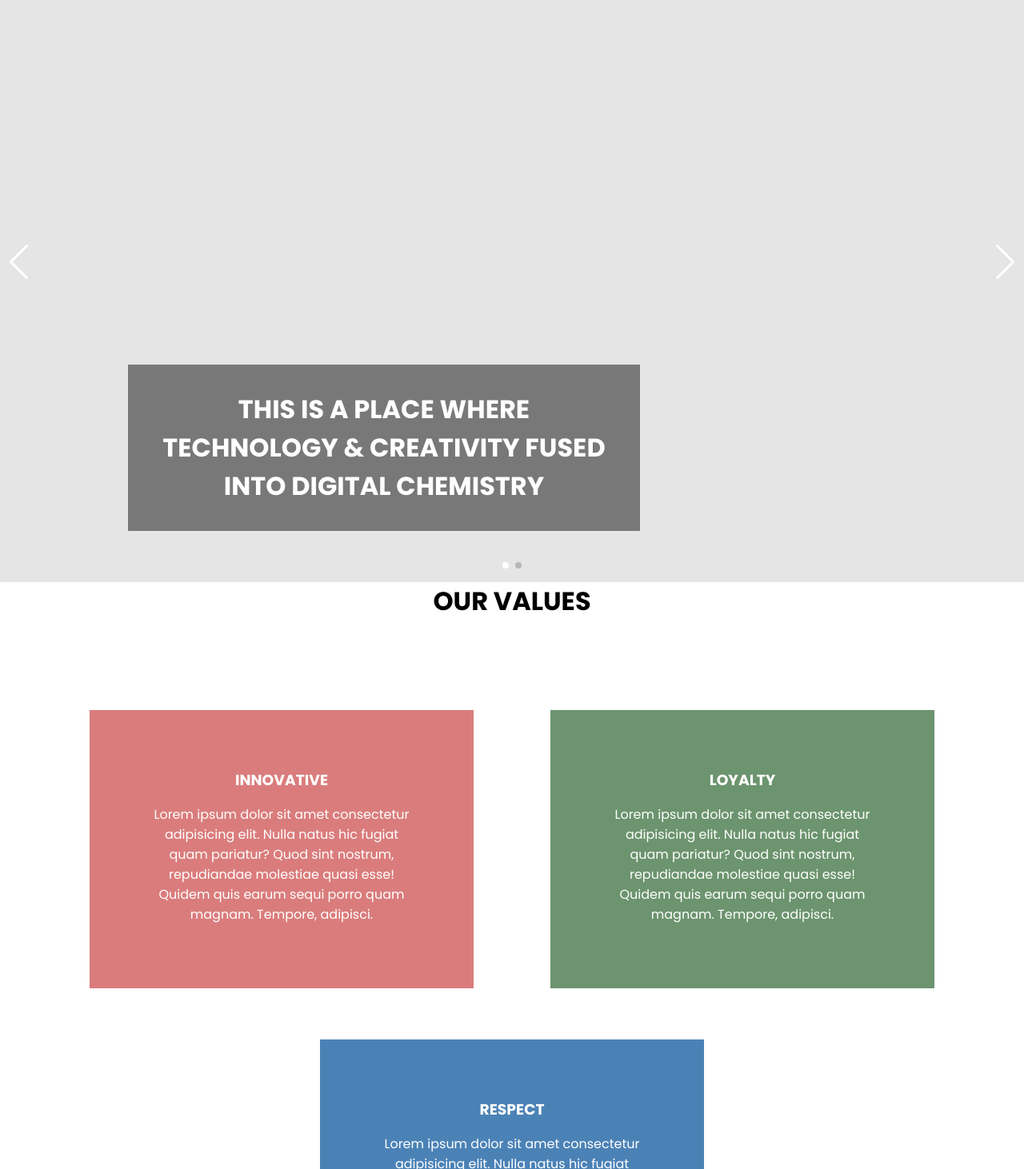
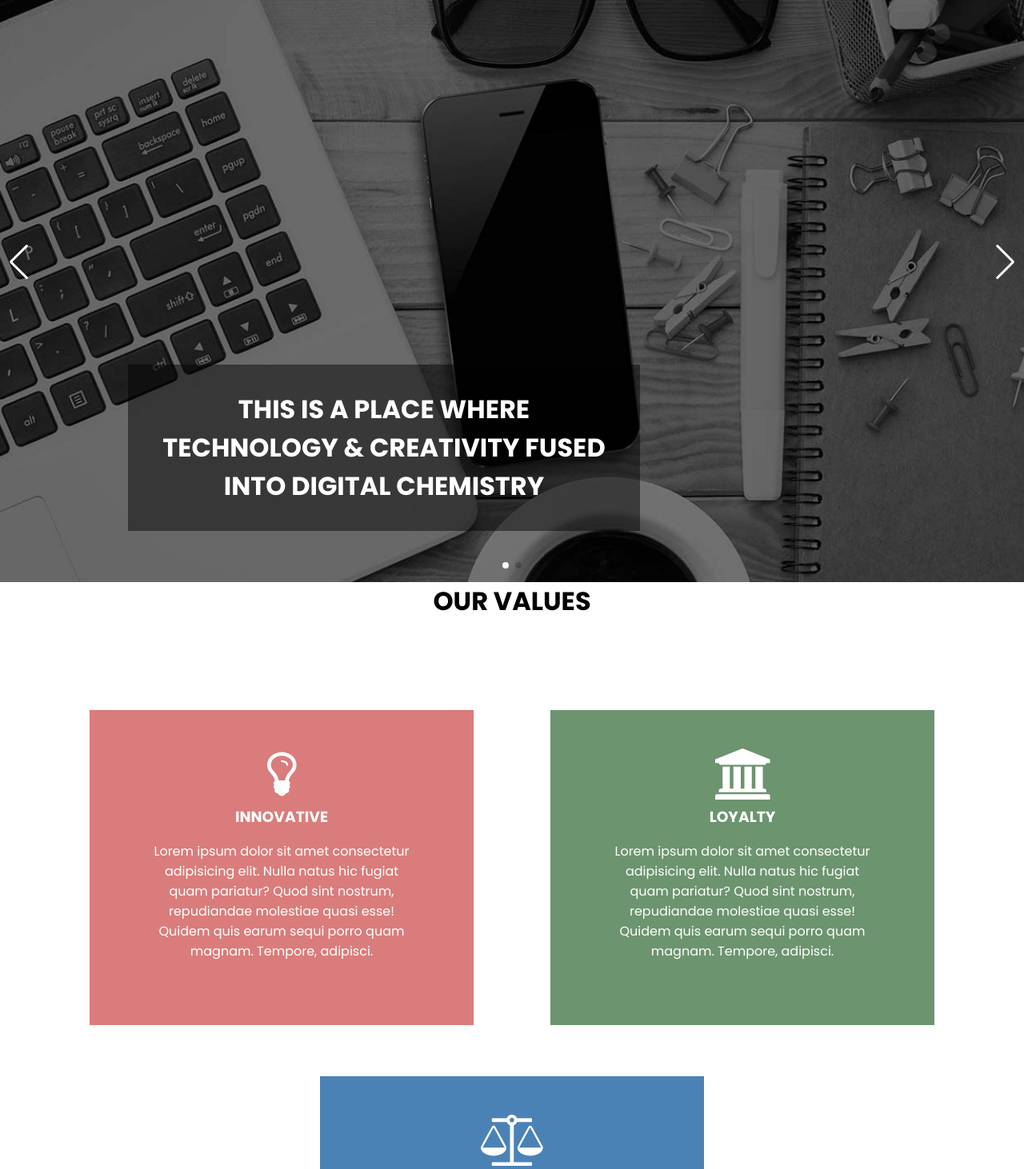
Before and after one commit to Achziil/Suitmedia-Submission, a website: page index.html in a window 1280 px wide. Shown: the part 72-1534 px from the top of the page at 80% size. Drawn offline with nearby package versions, Linux system fonts and the light colour scheme; the site is published under a folder, as on GitHub Pages, so addresses that start at the root find nothing.

Commit message:
fix image directory

```diff
--- a/index.html
+++ b/index.html
@@ -42,11 +42,11 @@
           <div class="swiper-wrapper">
             <div class="swiper-slide">
               <p class="carousel_desc">This is A Place Where Technology & Creativity Fused Into Digital Chemistry</p>
-              <img src="/assets/images/bg.jpg" alt="About Background">
+              <img src="assets/images/bg.jpg" alt="About Background">
             </div>
             <div class="swiper-slide">
               <p class="carousel_desc">We don't have but we have the greatest team</p>
-              <img src="/assets/images/about-bg.jpg" alt="About Background">
+              <img src="assets/images/about-bg.jpg" alt="About Background">
             </div>
           </div>
           <div class="swiper-button-next"></div>
@@ -59,7 +59,7 @@
         <h2>OUR VALUES</h2>
         <div class="value_container">
           <div class="value_item">
-            <img src="/assets/images/lightbulb-o.png" alt="" />
+            <img src="assets/images/lightbulb-o.png" alt="" />
             <h3 class="value_headeritem">Innovative</h3>
             <p class="description_item">
               Lorem ipsum dolor sit amet consectetur adipisicing elit. Nulla natus hic fugiat quam pariatur? Quod sint nostrum, repudiandae molestiae quasi esse! Quidem quis earum sequi porro quam
@@ -68,7 +68,7 @@
             <div class="arrow-right"></div>
           </div>
           <div class="value_item">
-            <img src="/assets/images/bank.png" alt="" />
+            <img src="assets/images/bank.png" alt="" />
             <h3 class="value_headeritem">Loyalty</h3>
             <p class="description_item">
               Lorem ipsum dolor sit amet consectetur adipisicing elit. Nulla natus hic fugiat quam pariatur? Quod sint nostrum, repudiandae molestiae quasi esse! Quidem quis earum sequi porro quam
@@ -76,7 +76,7 @@
             </p>
           </div>
           <div class="value_item">
-            <img src="/assets/images/balance-scale.png" alt="" />
+            <img src="assets/images/balance-scale.png" alt="" />
             <h3 class="value_headeritem">Respect</h3>
             <p class="description_item">
               Lorem ipsum dolor sit amet consectetur adipisicing elit. Nulla natus hic fugiat quam pariatur? Quod sint nostrum, repudiandae molestiae quasi esse! Quidem quis earum sequi porro quam
@@ -111,10 +111,10 @@
           <p> Copyright &copy; 2022. PT Company</p>
           <div class="sosmed">
             <a href="https://web.facebook.com/" target="_blank" rel="noopener noreferrer">
-              <img width="22px" height="22px" src="/assets/images/facebook-official.png" alt="facebook">
+              <img width="22px" height="22px" src="assets/images/facebook-official.png" alt="facebook">
             </a>
             <a href="https://twitter.com/home" target="_blank" rel="noopener noreferrer">
-              <img width="22px" height="22px" src="/assets/images/twitter.png" alt="twitter">
+              <img width="22px" height="22px" src="assets/images/twitter.png" alt="twitter">
             </a>
           </div>
         </div>
```
